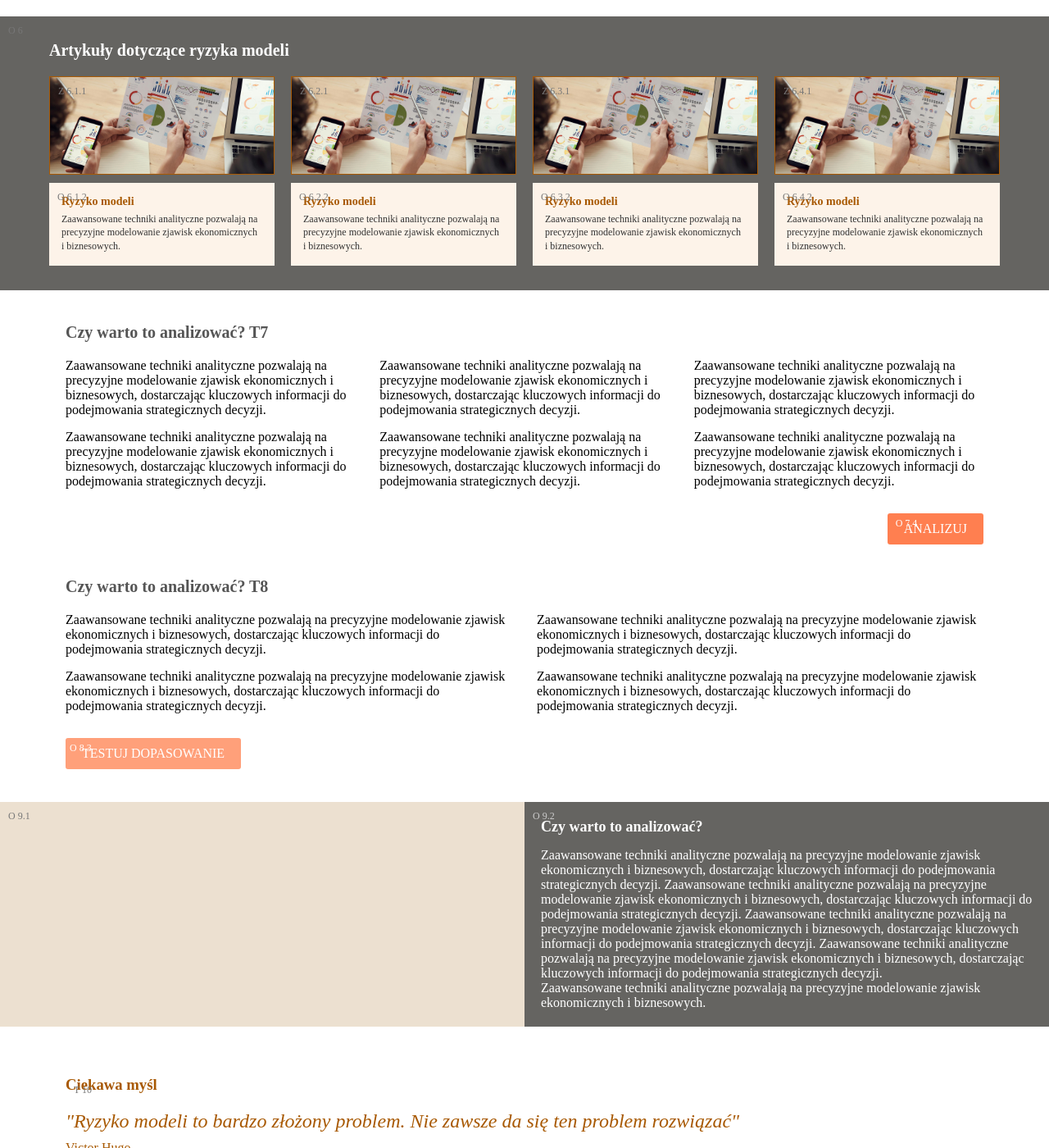
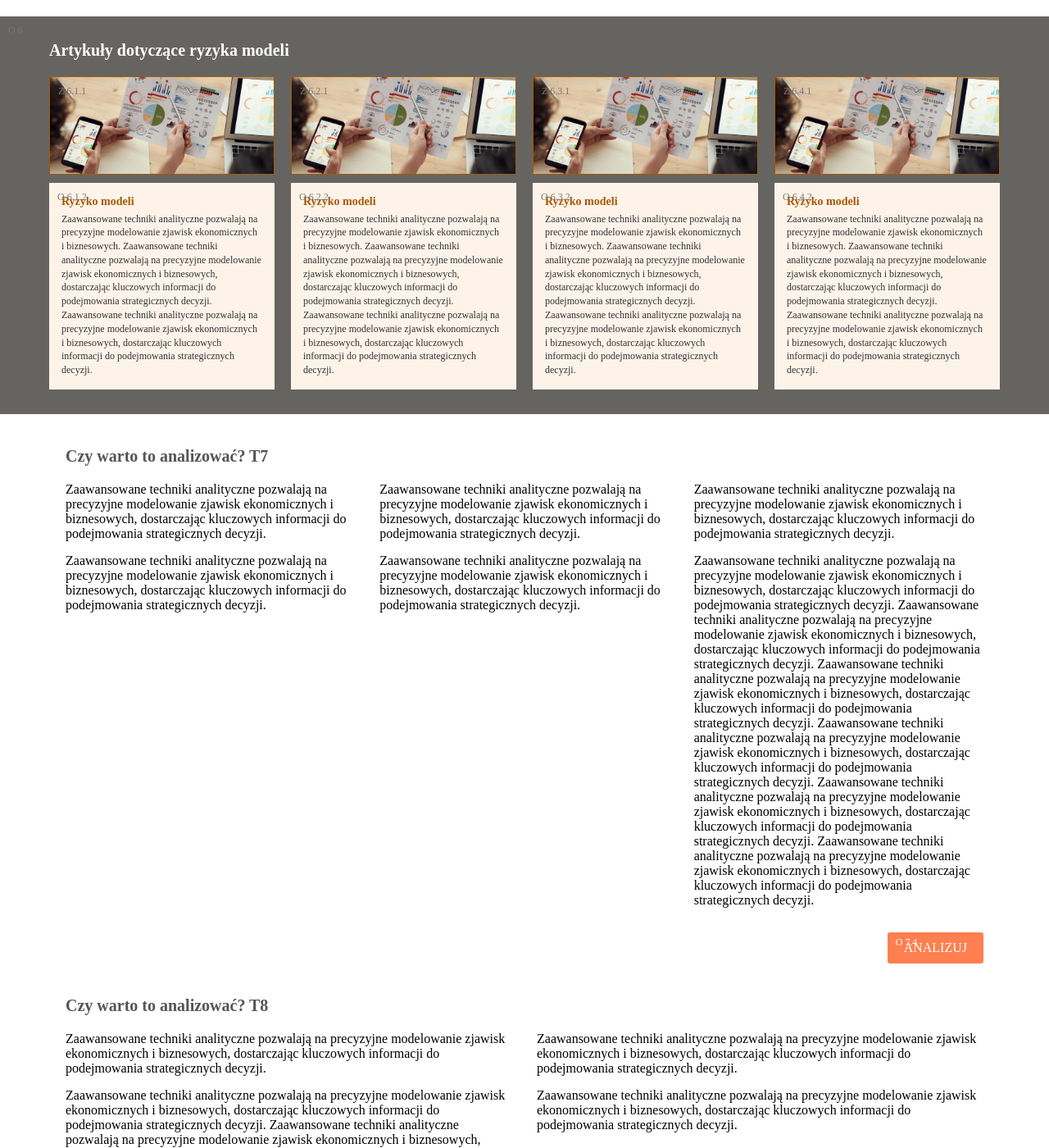
Before and after one commit to MaciejBuczak/risk-research, a Jekyll site: the page built from ryzmod.md, in a window 1280 px wide and 1400 px high, scrolled down 1692 px. Shown: the whole window at 82% size. Built offline with Jekyll 4.4.1, drawn with Linux system fonts in a browser that asks for light colours; some of the changed text lies outside the part shown.

Commit message:
Update ryzyko-modeli-layout.html

```diff
--- a/_layouts/ryzyko-modeli-layout.html
+++ b/_layouts/ryzyko-modeli-layout.html
@@ -1040,7 +1040,9 @@
         <div class="ryzmod-article-text">
           <div class="ryzmod-object-id">O 6.1.2</div>
           <div class="ryzmod-article-title">Ryzyko modeli</div>
-          <p class="ryzmod-article-desc">Zaawansowane techniki analityczne pozwalają na precyzyjne modelowanie zjawisk ekonomicznych i biznesowych.</p>
+          <p class="ryzmod-article-desc">Zaawansowane techniki analityczne pozwalają na precyzyjne modelowanie zjawisk ekonomicznych i biznesowych.
+          Zaawansowane techniki analityczne pozwalają na precyzyjne modelowanie zjawisk ekonomicznych i biznesowych, dostarczając kluczowych informacji do podejmowania strategicznych decyzji.
+          Zaawansowane techniki analityczne pozwalają na precyzyjne modelowanie zjawisk ekonomicznych i biznesowych, dostarczając kluczowych informacji do podejmowania strategicznych decyzji.</p>
         </div>
       </div>
 
@@ -1053,7 +1055,9 @@
         <div class="ryzmod-article-text">
           <div class="ryzmod-object-id">O 6.2.2</div>
           <div class="ryzmod-article-title">Ryzyko modeli</div>
-          <p class="ryzmod-article-desc">Zaawansowane techniki analityczne pozwalają na precyzyjne modelowanie zjawisk ekonomicznych i biznesowych.</p>
+          <p class="ryzmod-article-desc">Zaawansowane techniki analityczne pozwalają na precyzyjne modelowanie zjawisk ekonomicznych i biznesowych.
+          Zaawansowane techniki analityczne pozwalają na precyzyjne modelowanie zjawisk ekonomicznych i biznesowych, dostarczając kluczowych informacji do podejmowania strategicznych decyzji.
+          Zaawansowane techniki analityczne pozwalają na precyzyjne modelowanie zjawisk ekonomicznych i biznesowych, dostarczając kluczowych informacji do podejmowania strategicznych decyzji.</p>
         </div>
       </div>
 
@@ -1066,7 +1070,9 @@
         <div class="ryzmod-article-text">
           <div class="ryzmod-object-id">O 6.3.2</div>
           <div class="ryzmod-article-title">Ryzyko modeli</div>
-          <p class="ryzmod-article-desc">Zaawansowane techniki analityczne pozwalają na precyzyjne modelowanie zjawisk ekonomicznych i biznesowych.</p>
+          <p class="ryzmod-article-desc">Zaawansowane techniki analityczne pozwalają na precyzyjne modelowanie zjawisk ekonomicznych i biznesowych.
+          Zaawansowane techniki analityczne pozwalają na precyzyjne modelowanie zjawisk ekonomicznych i biznesowych, dostarczając kluczowych informacji do podejmowania strategicznych decyzji.
+          Zaawansowane techniki analityczne pozwalają na precyzyjne modelowanie zjawisk ekonomicznych i biznesowych, dostarczając kluczowych informacji do podejmowania strategicznych decyzji.</p>
         </div>
       </div>
 
@@ -1079,7 +1085,9 @@
         <div class="ryzmod-article-text">
           <div class="ryzmod-object-id">O 6.4.2</div>
           <div class="ryzmod-article-title">Ryzyko modeli</div>
-          <p class="ryzmod-article-desc">Zaawansowane techniki analityczne pozwalają na precyzyjne modelowanie zjawisk ekonomicznych i biznesowych.</p>
+          <p class="ryzmod-article-desc">Zaawansowane techniki analityczne pozwalają na precyzyjne modelowanie zjawisk ekonomicznych i biznesowych.
+          Zaawansowane techniki analityczne pozwalają na precyzyjne modelowanie zjawisk ekonomicznych i biznesowych, dostarczając kluczowych informacji do podejmowania strategicznych decyzji.
+          Zaawansowane techniki analityczne pozwalają na precyzyjne modelowanie zjawisk ekonomicznych i biznesowych, dostarczając kluczowych informacji do podejmowania strategicznych decyzji.</p>
         </div>
       </div>
     </div>
@@ -1117,7 +1125,12 @@
           <div style="flex: 1;">
             <div class="ryzmod-object-id" style="margin-bottom: 10px; font-size: 12px; color: #777;">T 7.3</div>
             <p style="margin-bottom: 15px;">Zaawansowane techniki analityczne pozwalają na precyzyjne modelowanie zjawisk ekonomicznych i biznesowych, dostarczając kluczowych informacji do podejmowania strategicznych decyzji.</p>
-            <p>Zaawansowane techniki analityczne pozwalają na precyzyjne modelowanie zjawisk ekonomicznych i biznesowych, dostarczając kluczowych informacji do podejmowania strategicznych decyzji.</p>
+            <p>Zaawansowane techniki analityczne pozwalają na precyzyjne modelowanie zjawisk ekonomicznych i biznesowych, dostarczając kluczowych informacji do podejmowania strategicznych decyzji.
+            Zaawansowane techniki analityczne pozwalają na precyzyjne modelowanie zjawisk ekonomicznych i biznesowych, dostarczając kluczowych informacji do podejmowania strategicznych decyzji.
+            Zaawansowane techniki analityczne pozwalają na precyzyjne modelowanie zjawisk ekonomicznych i biznesowych, dostarczając kluczowych informacji do podejmowania strategicznych decyzji.
+            Zaawansowane techniki analityczne pozwalają na precyzyjne modelowanie zjawisk ekonomicznych i biznesowych, dostarczając kluczowych informacji do podejmowania strategicznych decyzji.
+            Zaawansowane techniki analityczne pozwalają na precyzyjne modelowanie zjawisk ekonomicznych i biznesowych, dostarczając kluczowych informacji do podejmowania strategicznych decyzji.
+            Zaawansowane techniki analityczne pozwalają na precyzyjne modelowanie zjawisk ekonomicznych i biznesowych, dostarczając kluczowych informacji do podejmowania strategicznych decyzji.</p>
           </div>
         </div>
 
@@ -1139,7 +1152,14 @@
           <div style="flex: 1;">
             <div class="ryzmod-object-id" style="margin-bottom: 10px; font-size: 12px; color: #777;">T 8.1</div>
             <p style="margin-bottom: 15px;">Zaawansowane techniki analityczne pozwalają na precyzyjne modelowanie zjawisk ekonomicznych i biznesowych, dostarczając kluczowych informacji do podejmowania strategicznych decyzji.</p>
-            <p>Zaawansowane techniki analityczne pozwalają na precyzyjne modelowanie zjawisk ekonomicznych i biznesowych, dostarczając kluczowych informacji do podejmowania strategicznych decyzji.</p>
+            <p>Zaawansowane techniki analityczne pozwalają na precyzyjne modelowanie zjawisk ekonomicznych i biznesowych, dostarczając kluczowych informacji do podejmowania strategicznych decyzji.
+            Zaawansowane techniki analityczne pozwalają na precyzyjne modelowanie zjawisk ekonomicznych i biznesowych, dostarczając kluczowych informacji do podejmowania strategicznych decyzji.
+            Zaawansowane techniki analityczne pozwalają na precyzyjne modelowanie zjawisk ekonomicznych i biznesowych, dostarczając kluczowych informacji do podejmowania strategicznych decyzji.
+            Zaawansowane techniki analityczne pozwalają na precyzyjne modelowanie zjawisk ekonomicznych i biznesowych, dostarczając kluczowych informacji do podejmowania strategicznych decyzji.
+            Zaawansowane techniki analityczne pozwalają na precyzyjne modelowanie zjawisk ekonomicznych i biznesowych, dostarczając kluczowych informacji do podejmowania strategicznych decyzji.
+            Zaawansowane techniki analityczne pozwalają na precyzyjne modelowanie zjawisk ekonomicznych i biznesowych, dostarczając kluczowych informacji do podejmowania strategicznych decyzji.
+            Zaawansowane techniki analityczne pozwalają na precyzyjne modelowanie zjawisk ekonomicznych i biznesowych, dostarczając kluczowych informacji do podejmowania strategicznych decyzji.
+            Zaawansowane techniki analityczne pozwalają na precyzyjne modelowanie zjawisk ekonomicznych i biznesowych, dostarczając kluczowych informacji do podejmowania strategicznych decyzji.</p>
           </div>
 
           <!-- Kolumna 2 -->
@@ -1170,7 +1190,14 @@
         <div style="flex: 1; background-color: #656461; color: white; padding: 20px; position: relative;">
           <div class="ryzmod-object-id" style="position: absolute; top: 10px; left: 10px; font-size: 12px; color: #ccc;">O 9.2</div>
           <h3 style="margin-bottom: 15px; font-size: 18px; color: white;">Czy warto to analizować?</h3>
-          <p style="color: white;">Zaawansowane techniki analityczne pozwalają na precyzyjne modelowanie zjawisk ekonomicznych i biznesowych, dostarczając kluczowych informacji do podejmowania strategicznych decyzji. Zaawansowane techniki analityczne pozwalają na precyzyjne modelowanie zjawisk ekonomicznych i biznesowych, dostarczając kluczowych informacji do podejmowania strategicznych decyzji. Zaawansowane techniki analityczne pozwalają na precyzyjne modelowanie zjawisk ekonomicznych i biznesowych, dostarczając kluczowych informacji do podejmowania strategicznych decyzji. Zaawansowane techniki analityczne pozwalają na precyzyjne modelowanie zjawisk ekonomicznych i biznesowych, dostarczając kluczowych informacji do podejmowania strategicznych decyzji.</p>
+          <p style="color: white;">Zaawansowane techniki analityczne pozwalają na precyzyjne modelowanie zjawisk ekonomicznych i biznesowych, dostarczając kluczowych informacji do podejmowania strategicznych decyzji.
+          Zaawansowane techniki analityczne pozwalają na precyzyjne modelowanie zjawisk ekonomicznych i biznesowych, dostarczając kluczowych informacji do podejmowania strategicznych decyzji.
+            Zaawansowane techniki analityczne pozwalają na precyzyjne modelowanie zjawisk ekonomicznych i biznesowych, dostarczając kluczowych informacji do podejmowania strategicznych decyzji.
+            Zaawansowane techniki analityczne pozwalają na precyzyjne modelowanie zjawisk ekonomicznych i biznesowych, dostarczając kluczowych informacji do podejmowania strategicznych decyzji.
+          Zaawansowane techniki analityczne pozwalają na precyzyjne modelowanie zjawisk ekonomicznych i biznesowych, dostarczając kluczowych informacji do podejmowania strategicznych decyzji.
+          Zaawansowane techniki analityczne pozwalają na precyzyjne modelowanie zjawisk ekonomicznych i biznesowych, dostarczając kluczowych informacji do podejmowania strategicznych decyzji.
+          Zaawansowane techniki analityczne pozwalają na precyzyjne modelowanie zjawisk ekonomicznych i biznesowych, dostarczając kluczowych informacji do podejmowania strategicznych decyzji.
+          Zaawansowane techniki analityczne pozwalają na precyzyjne modelowanie zjawisk ekonomicznych i biznesowych, dostarczając kluczowych informacji do podejmowania strategicznych decyzji.</p>
           <p style="color: white;">Zaawansowane techniki analityczne pozwalają na precyzyjne modelowanie zjawisk ekonomicznych i biznesowych.</p>
         </div>
       </div>
```
